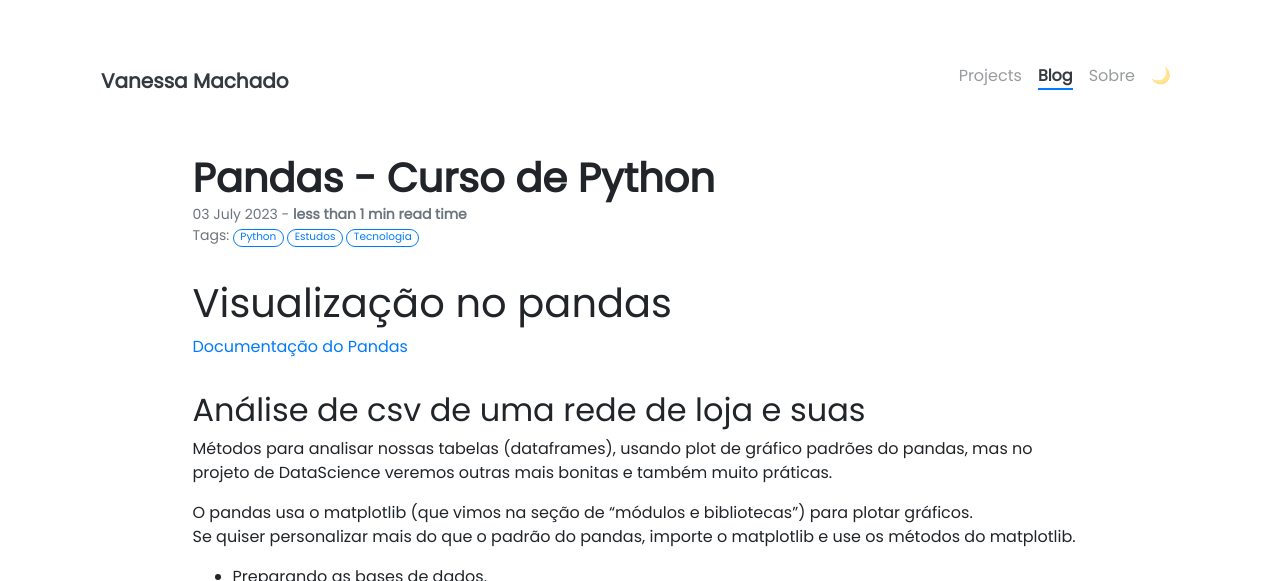
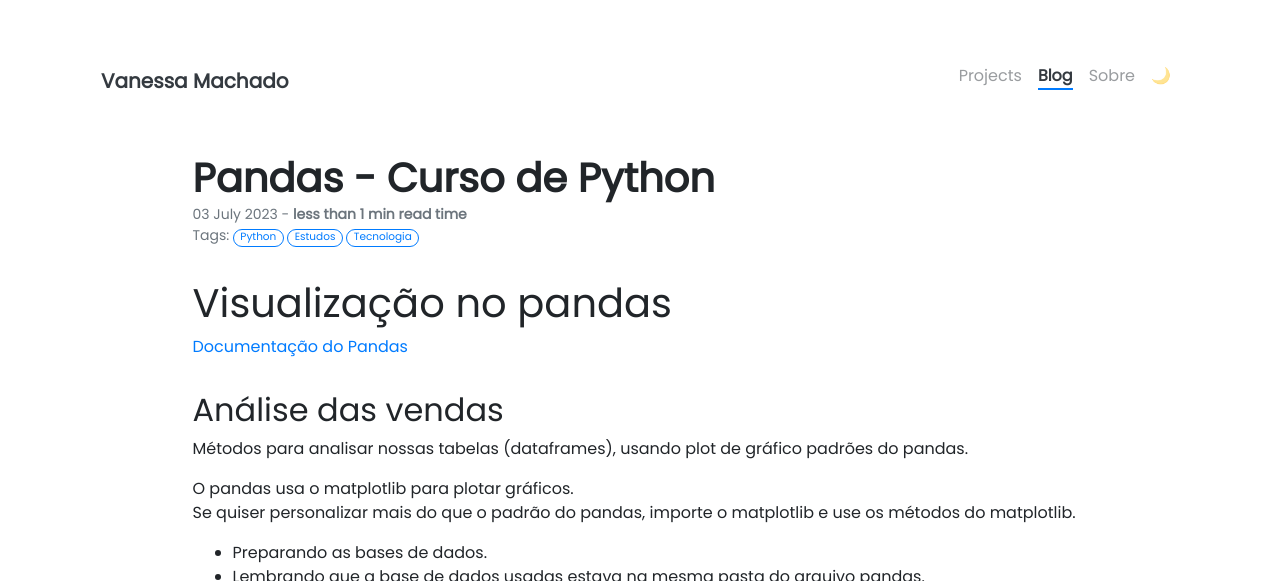
Before and after one commit to Vanessamachado93/Vanessamachado93.github.io, a Jekyll site: the page built from _posts/2023-07-03-pandas-python.md, in a window 1280 px wide and 900 px high, cut to the strip 0-581 px from the top of the window. Built offline with Jekyll 4.4.1, drawn with Linux system fonts in a browser that asks for light colours; nearby versions of some CDN libraries; our own code applies the rules of GitHub Pages for plain Markdown files; some of the changed text lies outside the part shown.

````diff
--- a/_posts/2023-07-03-pandas-python.md
+++ b/_posts/2023-07-03-pandas-python.md
@@ -9,11 +9,11 @@ description: O Pandas é uma biblioteca Python usada para análise e manipulaç
 # Visualização no pandas
 [Documentação do Pandas](https://pandas.pydata.org/docs/index.html)
 
-## Análise de csv de uma rede de loja e suas
+## Análise das vendas
 
-Métodos para analisar nossas tabelas (dataframes), usando plot de gráfico padrões do pandas, mas no projeto de DataScience veremos outras mais bonitas e também muito práticas.
+Métodos para analisar nossas tabelas (dataframes), usando plot de gráfico padrões do pandas.
 
-  O pandas usa o matplotlib (que vimos na seção de "módulos e bibliotecas") para plotar gráficos.<br>
+  O pandas usa o matplotlib para plotar gráficos.<br>
   Se quiser personalizar mais do que o padrão do pandas, importe o matplotlib e use os métodos do matplotlib.
 
 - Preparando as bases de dados.
@@ -99,8 +99,7 @@ melhor_valor = vendas_lojas['Quantidade Vendida'].idxmax()
 
 print(melhor_valor, maior_valor)
 
-Loja Contoso Catalog Valor em R$ 1029117
-
  ```
+ __Loja:  Contoso Catalog Valor de vendas R$ 1029117__
 
 ![](https://i.imgur.com/z9vtGmm.png)
````
